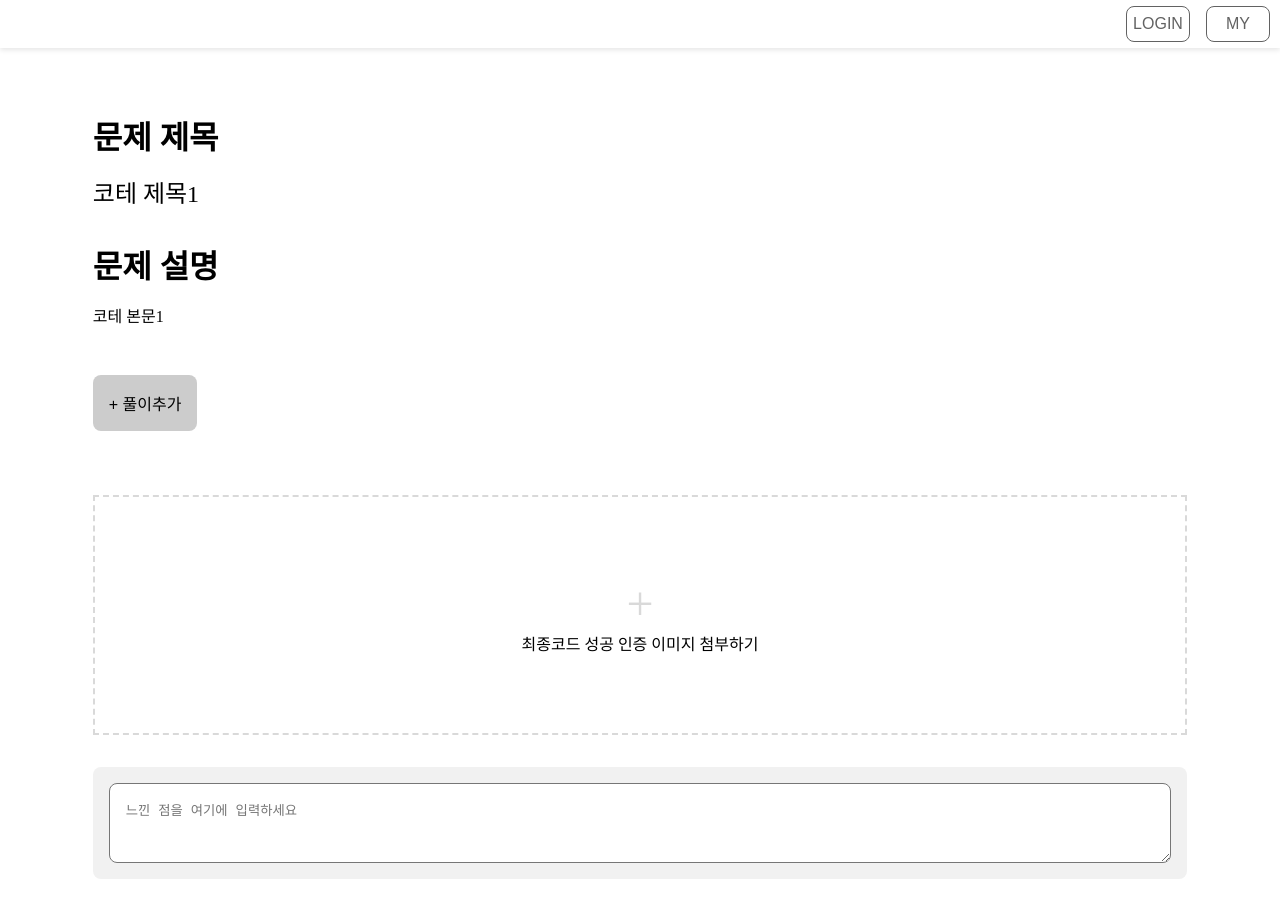
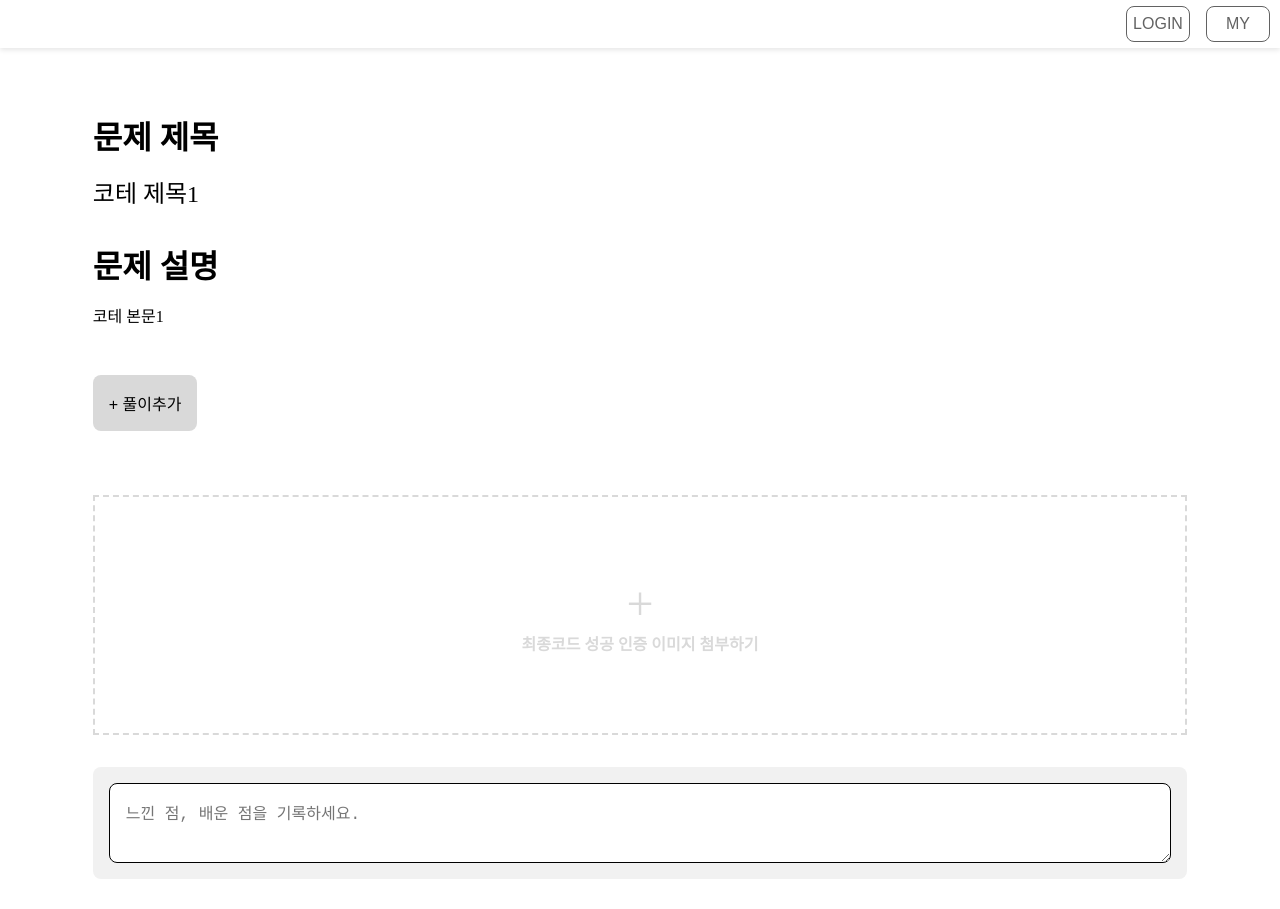
Before and after one commit to AlgorithmGenerator/AlgorithmGenerator-Web, a React (Vite) app in the folder conomoproject/: page /writecodepage in a window 1280 px wide. Shown: the top 909 px of the page. Built offline with nearby package versions, Linux system fonts and the light colour scheme.

Commit message:
[ADD] 코드제출 페이지 디자인 추가

```diff
--- a/conomoproject/src/pages/mainpage/MoimSpace/WriteCode.jsx
+++ b/conomoproject/src/pages/mainpage/MoimSpace/WriteCode.jsx
@@ -23,14 +23,6 @@ const PageContainer = styled(ContainerCenter)`
   position: relative;
   background-color: white;
   padding: 2rem;
-`;
-
-const TitleRow = styled.div`
-  display: flex;
-  justify-content: space-between;
-  width: 100%;
-  font-size: 1.5rem;
-  font-weight: bold;
 `;
 
 const CodeContainer = styled.textarea`
@@ -106,14 +98,15 @@ const Button = styled.button`
   padding: 1rem;
   border: none;
   border-radius: 8px;
-  background-color: #ccc;
+  background-color: ${({ isSelected }) => (isSelected ? ' #9ACBFF' : '#D9D9D9')}; // 선택된 버튼은 파란색. 기본 회색
   cursor: pointer;
   font-size: 1rem;
 
   &:hover {
-    background-color: #bbb;
+    background-color: ${({ isSelected }) => (isSelected ? '#5FACFF' : '#bbb')};
   }
 `;
+
 
 const ModalBackground = styled.div`
   position: fixed;
@@ -249,6 +242,7 @@ const WriteCodePage = () => {
                                 setCurrentCode(solution);
                                 setIsAddingNewSolution(false); // 기존 풀이 선택 시 새로운 풀이 추가 상태 해제
                             }}
+                            isSelected={selectedSolution === index} // 선택된 풀이(n) 버튼의 배경색을 파란색으로 설정
                         >
                             {finalSolutionIndex === index ? '최종풀이' : `풀이(${index + 1})`}
                         </Button>
@@ -285,13 +279,29 @@ const WriteCodePage = () => {
                                 onChange={handleImageChange}
                             />
                             <label htmlFor="image-upload" style={{ cursor: 'pointer' }}>+</label>
-                            <CustomFont color='black' font='1rem'>최종코드 성공 인증 이미지 첨부하기</CustomFont>
+                            <CustomFont color='#D9D9D9' font='1rem' fontWeight='bold'>최종코드 성공 인증 이미지 첨부하기</CustomFont>
                         </PlaceholderImageContainer>
                     )}
                 </CustomRow>
 
                 <ContentContainer>
-                    <textarea placeholder="느낀 점을 여기에 입력하세요" style={{ width: '100%', height: '10vh', borderRadius: '8px', padding: '1rem' }} />
+                    <textarea
+                        placeholder="느낀 점, 배운 점을 기록하세요."
+                        style={{
+                            width: '100%',
+                            height: '10vh',
+                            borderRadius: '0.5rem',
+                            padding: '1rem',
+                            border: '1px solid black',
+                            fontSize: '1rem',
+                            color: 'black',
+                            '::placeholder': {
+                                color: '#D9D9D9',
+                                fontSize: '1rem',
+                            },
+                        }}
+                    />
+
                 </ContentContainer>
 
                 <CustomRow width='90%' alignItems='center' justifyContent='flex-end'>
```
